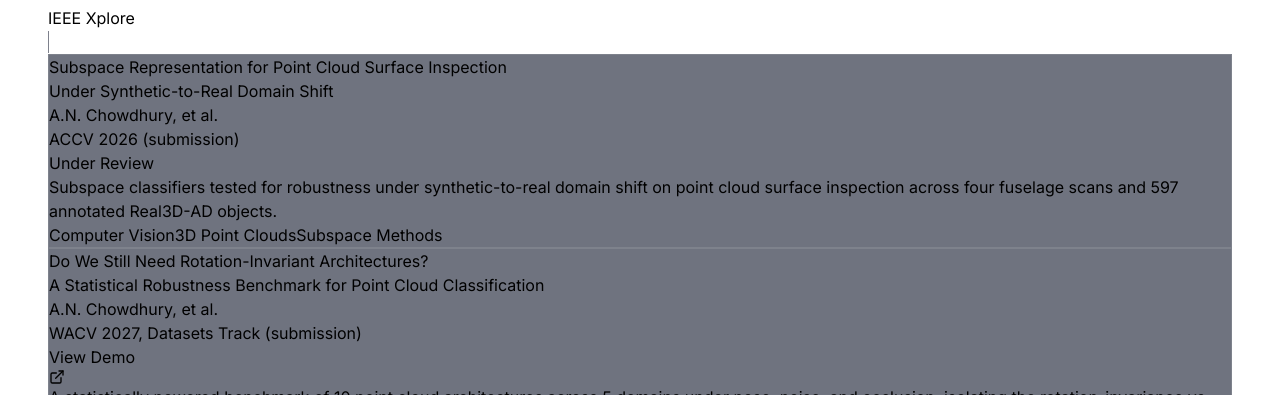
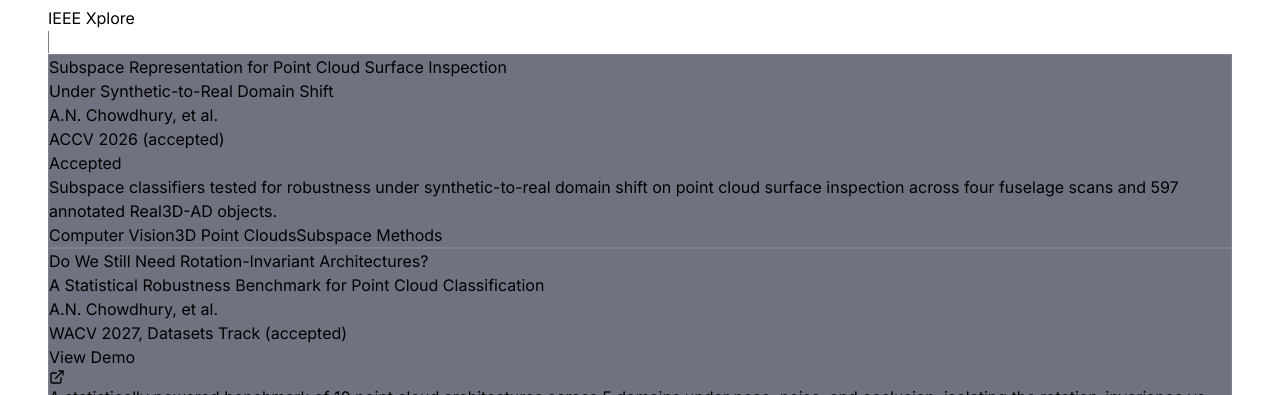
Before and after one commit to Abdullah-Nasir-Chowdhury/samurai-portfolio, a React (Vite) app: page /modern in a window 1280 px wide. Shown: the part 3792-4187 px from the top of the page. Built offline with nearby package versions, Linux system fonts and the light colour scheme.

Commit message:
Mark WACV 2027 and ACCV 2026 papers as accepted
Update publication status on the main and /modern pages, and replace
the CV PDF with the rebuilt version.

```diff
--- a/src/ModernPortfolio.jsx
+++ b/src/ModernPortfolio.jsx
@@ -553,7 +553,7 @@ function ResearchSection() {
       title: 'Subspace Representation for Point Cloud Surface Inspection',
       subtitle: 'Under Synthetic-to-Real Domain Shift',
       authors: 'A.N. Chowdhury, et al.',
-      venue: 'ACCV 2026 (submission)',
+      venue: 'ACCV 2026 (accepted)',
       abstract: 'Subspace classifiers tested for robustness under synthetic-to-real domain shift on point cloud surface inspection across four fuselage scans and 597 annotated Real3D-AD objects.',
       link: null,
       tags: ['Computer Vision', '3D Point Clouds', 'Subspace Methods']
@@ -562,7 +562,7 @@ function ResearchSection() {
       title: 'Do We Still Need Rotation-Invariant Architectures?',
       subtitle: 'A Statistical Robustness Benchmark for Point Cloud Classification',
       authors: 'A.N. Chowdhury, et al.',
-      venue: 'WACV 2027, Datasets Track (submission)',
+      venue: 'WACV 2027, Datasets Track (accepted)',
       abstract: 'A statistically powered benchmark of 10 point cloud architectures across 5 domains under pose, noise, and occlusion, isolating the rotation-invariance vs. noise-robustness trade-off.',
       link: 'https://abdullah-nasir-chowdhury.github.io/pcr-mock-playground/',
       linkLabel: 'View Demo',
@@ -668,7 +668,7 @@ function ResearchSection() {
                   </a>
                 ) : (
                   <span className="px-6 py-2 bg-slate-800 text-gray-400 rounded-lg font-semibold whitespace-nowrap">
-                    Under Review
+                    Accepted
                   </span>
                 )}
               </div>
--- a/src/Test.jsx
+++ b/src/Test.jsx
@@ -1392,8 +1392,8 @@ function ResearchPage({ playSound, clickSoundRef, colors }) {
     {
       title: 'Subspace Representation for Point Cloud Surface Inspection under Synthetic-to-Real Domain Shift',
       authors: 'A.N. Chowdhury, et al.',
-      venue: 'ACCV 2026 (submission)',
-      status: 'Under Review',
+      venue: 'ACCV 2026',
+      status: 'Accepted',
       abstract: 'We test subspace classifiers for robustness to synthetic-to-real domain shift on point cloud surface inspection: an end-to-end U-Net, PointNet++, a nearest-subspace rule on frozen features, and training-free shape subspaces, evaluated on four fuselage scans and 597 annotated Real3D-AD objects. The nearest-subspace margin is the only decision rule whose operating point survives the real feature shift.',
       link: null,
       tags: ['Computer Vision', '3D Point Clouds', 'Subspace Methods']
@@ -1401,8 +1401,8 @@ function ResearchPage({ playSound, clickSoundRef, colors }) {
     {
       title: 'Do We Still Need Rotation-Invariant Architectures? A Statistical Robustness Benchmark for Point Cloud Classification',
       authors: 'A.N. Chowdhury, et al.',
-      venue: 'WACV 2027, Datasets Track (submission)',
-      status: 'Under Review',
+      venue: 'WACV 2027, Datasets Track',
+      status: 'Accepted',
       abstract: 'A statistically powered benchmark of 10 point cloud architectures across 5 domains under pose, noise, and occlusion. Rotation-invariant architectures achieve the best pose robustness but rank among the lowest on noise robustness, a statistically significant trade-off; a simple invariance loss narrows this gap on unseen corruptions without transferring across corruption families.',
       link: 'https://abdullah-nasir-chowdhury.github.io/pcr-mock-playground/',
       linkLabel: 'VIEW INTERACTIVE DEMO',
@@ -1625,9 +1625,9 @@ function ResearchPage({ playSound, clickSoundRef, colors }) {
                     <span
                       className="shrink-0 px-3 py-1 text-xs font-semibold rounded-full whitespace-nowrap"
                       style={{
-                        backgroundColor: pub.status === 'Published' ? `${colors.rgbaColor}0.25)` : 'rgba(107,114,128,0.25)',
-                        color: pub.status === 'Published' ? colors.textLightColor : '#d1d5db',
-                        border: `1px solid ${pub.status === 'Published' ? colors.borderMediumColor : '#6b7280'}`
+                        backgroundColor: pub.status !== 'Under Review' ? `${colors.rgbaColor}0.25)` : 'rgba(107,114,128,0.25)',
+                        color: pub.status !== 'Under Review' ? colors.textLightColor : '#d1d5db',
+                        border: `1px solid ${pub.status !== 'Under Review' ? colors.borderMediumColor : '#6b7280'}`
                       }}
                     >
                       {pub.status.toUpperCase()}
```
Also changed, not shown: 1 other file (tests, documents, lock files or other folders).
